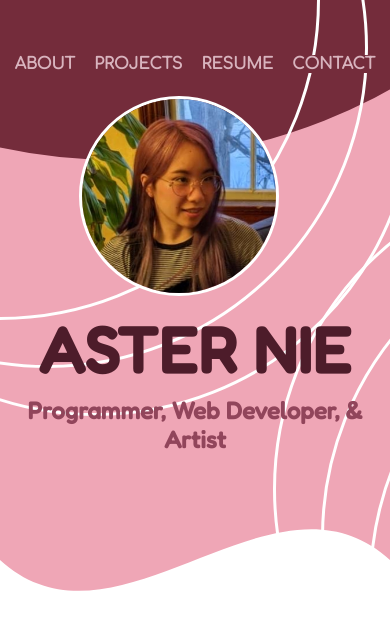
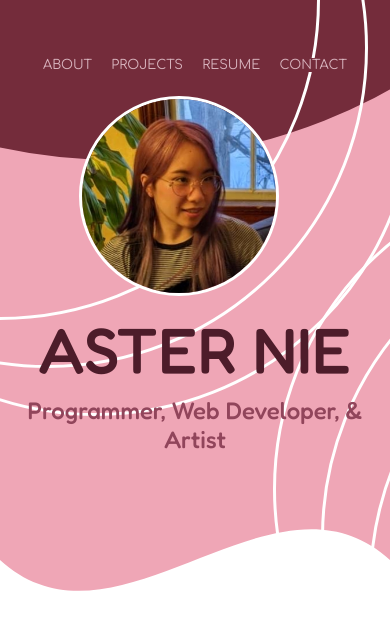
Before and after one commit to asterwnie/asterwnie.github.io, a React (Vite) app: page / in a window 390 px wide. Shown: the top 630 px of the page. Built offline with nearby package versions, Linux system fonts and the light colour scheme.

Commit message:
Adjusting font weights and sizes for iOS.

```diff
--- a/src/index.css
+++ b/src/index.css
@@ -167,7 +167,11 @@ h3{
 @media screen and (max-width: 800px) {
   .headerbutton {
     margin: 0 0.1rem 0 0.1rem;
-    font-size: medium;
+    font-size: small;
+  }
+
+  #header {
+    font-weight: normal;
   }
 
   #navbar {
@@ -187,6 +191,7 @@ h3{
 
   h1, h2, h3 {
     text-align: center;
+    font-weight: normal;
   }
 
   h3{
```
